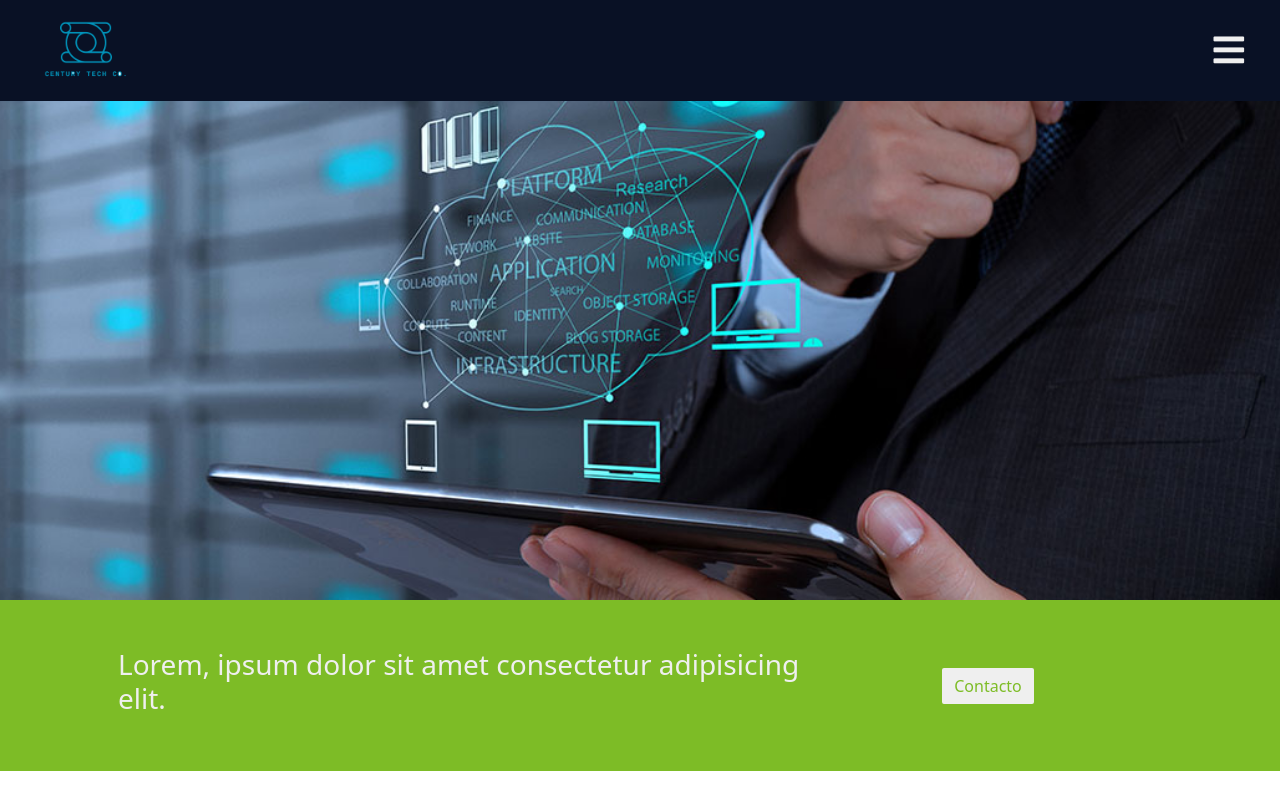
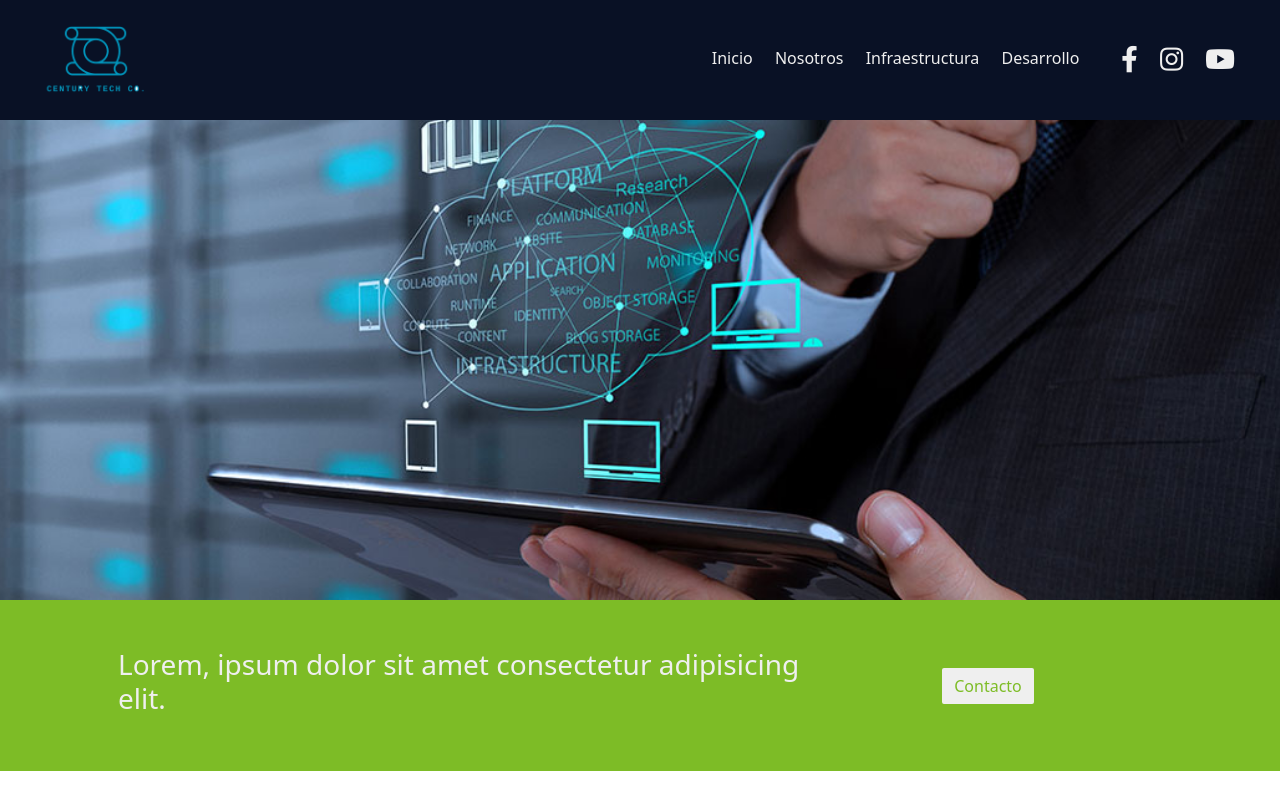
Before and after one commit to developerruiz/century-tech-co, a plain HTML site: page index.html in a window 1280 px wide. Shown: the top 793 px of the page. Drawn offline with nearby package versions, Linux system fonts and the light colour scheme.

Commit message:
se ajusta resolucion de menu-movil

```diff
--- a/css/style.scss
+++ b/css/style.scss
@@ -73,7 +73,7 @@ header {
         z-index: 99;
         top: 0;
         padding: 0 2.25rem;
-        display: flex!important;
+        display: flex;
         flex-direction: row;
         justify-content: space-between;
         align-items: center;
@@ -117,7 +117,7 @@ header {
         z-index: 99;
         top: 0;
         padding: 0 2.25rem;
-        display: none!important;
+        display: none;
         flex-direction: row;
         justify-content: space-between;
         align-items: center;
@@ -296,7 +296,7 @@ main {
     animation: aparecer 1.3s;
 }
 
-@media (max-width:7800px) {
+@media (max-width:780px) {
     header {
         .menu-bar-pc {
             display: none!important;
```
Also changed, not shown: css/style.css, 1 other file.
